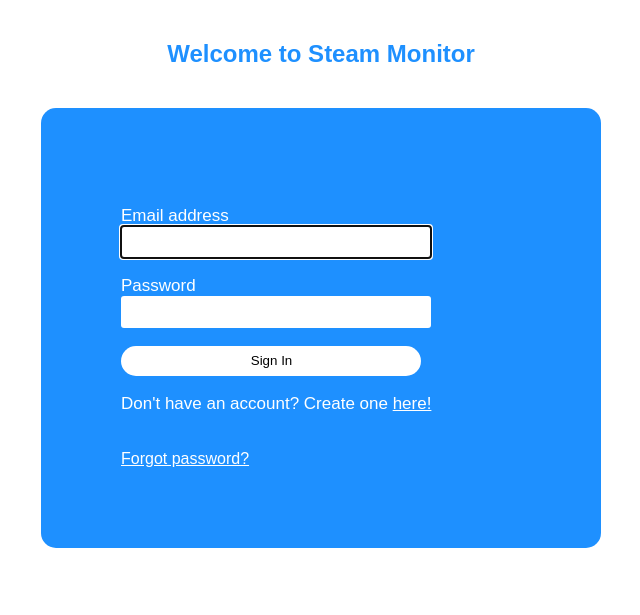
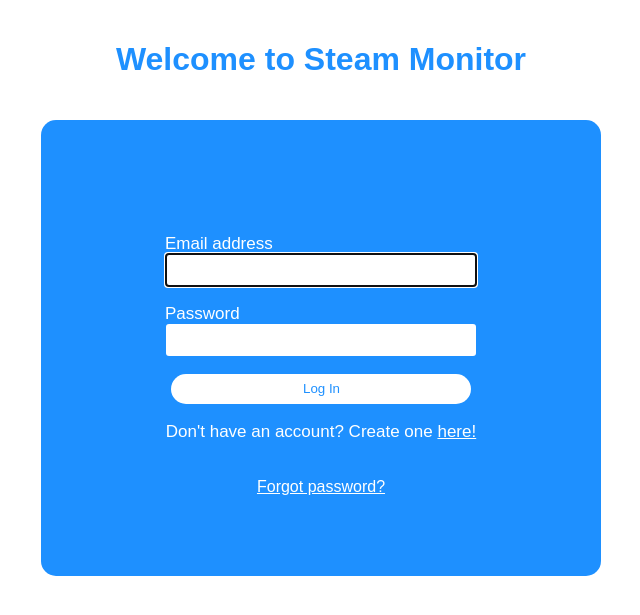
Before and after one commit to baileyRichardson/UNCW-CSC-450-Project, a Flask app: page / in a window 1280 px wide. Shown: the top 615 px of the page, without its empty margins (319-959 px from the left). Run offline with Flask 2, Linux system fonts and the light colour scheme.

Commit message:
Updating login related pages to match

```diff
--- a/app.py
+++ b/app.py
@@ -54,9 +54,9 @@ def login():
             error_json = exception.args[1]
             error = json.loads(error_json)["error"]["message"]
             if error == "EMAIL_NOT_FOUND":
-                error_text = "No account linked to this email address can be found."
+                error_text = "Invalid login credentials. Please try again."
             elif error == "INVALID_PASSWORD":
-                error_text = "The password you have entered is incorrect."
+                error_text = "Invalid login credentials. Please try again."
             elif error == "TOO_MANY_ATTEMPTS_TRY_LATER : Access to this account has been temporarily " \
                           "disabled due to many failed login attempts. You can immediately restore it " \
                           "by resetting your password or you can try again later.":
--- /dev/null
+++ b/static/css/loginStyle.css
@@ -0,0 +1,70 @@
+
+body {
+    margin: 0;
+    padding: 0;
+    background-color: white;
+    font-family: Arial, serif;
+    }
+
+.login, .signup, .resetPassword {
+    width: 400px;
+    overflow: hidden;
+    margin: auto;
+    padding: 80px;
+    background: dodgerblue;
+    border-radius: 15px ;
+    text-align: center;
+}
+
+h1 {
+    text-align: center;
+    color: dodgerblue;
+    padding: 20px;
+}
+
+.label {
+    color: white;
+    font-size: 17px;
+    text-align: left;
+    text-indent: 44px;
+}
+
+#inputEmail {
+    width: 300px;
+    height: 30px;
+    border: none;
+    border-radius: 3px;
+    padding-left: 8px;
+}
+
+#inputPassword {
+    width: 300px;
+    height: 30px;
+    border: none;
+    border-radius: 3px;
+    padding-left: 8px;
+}
+
+.button {
+    width: 300px;
+    height: 30px;
+    border: none;
+    border-radius: 17px;
+    padding-left: 7px;
+    background-color: white;
+    color: dodgerblue;
+}
+
+.createAccount {
+    color: white;
+    font-size: 17px;
+}
+
+a {
+    color: white;
+}
+
+.errors {
+    font-family: Arial, serif;
+    color: red;
+}
--- a/templates/loginPage.html
+++ b/templates/loginPage.html
@@ -2,98 +2,37 @@
 <html lang="en">
 <head>
     <meta charset="UTF-8">
-    <title>Title</title>
+    <title>Login Page</title>
+    <link rel= "stylesheet" type= "text/css" href= "{{ url_for('static',filename='css/loginStyle.css') }}">
+</head>
 
-    <style>
-
-body    {
-    margin: 0;
-    padding: 0;
-    background-color: white;
-    font-family: Arial, serif;
-}
-
-.login  {
-    width: 400px;
-    overflow: hidden;
-    margin: auto;
-    {#margin: 0 0 0 450px;#}
-    padding: 80px;
-    background: dodgerblue;
-    border-radius: 15px ;
-
-}
-
-h2  {
-    text-align: center;
-    color: dodgerblue;
-    padding: 20px;
-}
-
-label   {
-    color: white;
-    font-size: 17px;
-}
-
-#inputEmail  {
-    width: 300px;
-    height: 30px;
-    border: none;
-    border-radius: 3px;
-    padding-left: 8px;
-}
-
-#inputPassword   {
-    width: 300px;
-    height: 30px;
-    border: none;
-    border-radius: 3px;
-    padding-left: 8px;
-
-}
-
-.button    {
-    width: 300px;
-    height: 30px;
-    border: none;
-    border-radius: 17px;
-    padding-left: 7px;
-    background-color: white;
-    text-decoration-color: dodgerblue;
-}
-
-.createAccount    {
-    color: white;
-    font-size: 17px;
-}
-
-a   {
-    background-color: dodgerblue;
-    color: white;
-}
-
-    </style>
-</head>
 <body>
 
+    <h1>Welcome to Steam Monitor</h1>
+    <div class="login">
+
+        <div class="errors">
             {% if errors != false %}
             <p> {{ errors }}</p>
             {% endif %}
+        </div>
 
-    <h2>Welcome to Steam Monitor</h2>
-    <div class="login">
         <form action="/" method="post">
         <br>
+        <div class="label">
             <label for="inputEmail">Email address</label>
-        <br>
+        </div>
+
         <input type="email" id="inputEmail" name="name" required autofocus>
         <br>
         <br>
+        <div class="label">
             <label for="inputPassword">Password</label>
-        <br>
+        </div>
+
         <input type="password" id="inputPassword" name="pass" required autofocus>
         <br><br>
-        <button class="button" name="button">Sign In</button>
+        <button class="button" name="button">Log In</button>
         <br><br>
         <div class="createAccount">
             Don't have an account? Create one <a href="{{ url_for('signup') }}">here!</a>
```
Also changed, not shown: templates/forgotPassword.html (+21 -61 lines), templates/signupPage.html (+28 -63 lines). Lines whose indentation alone changed are shown as unchanged.
